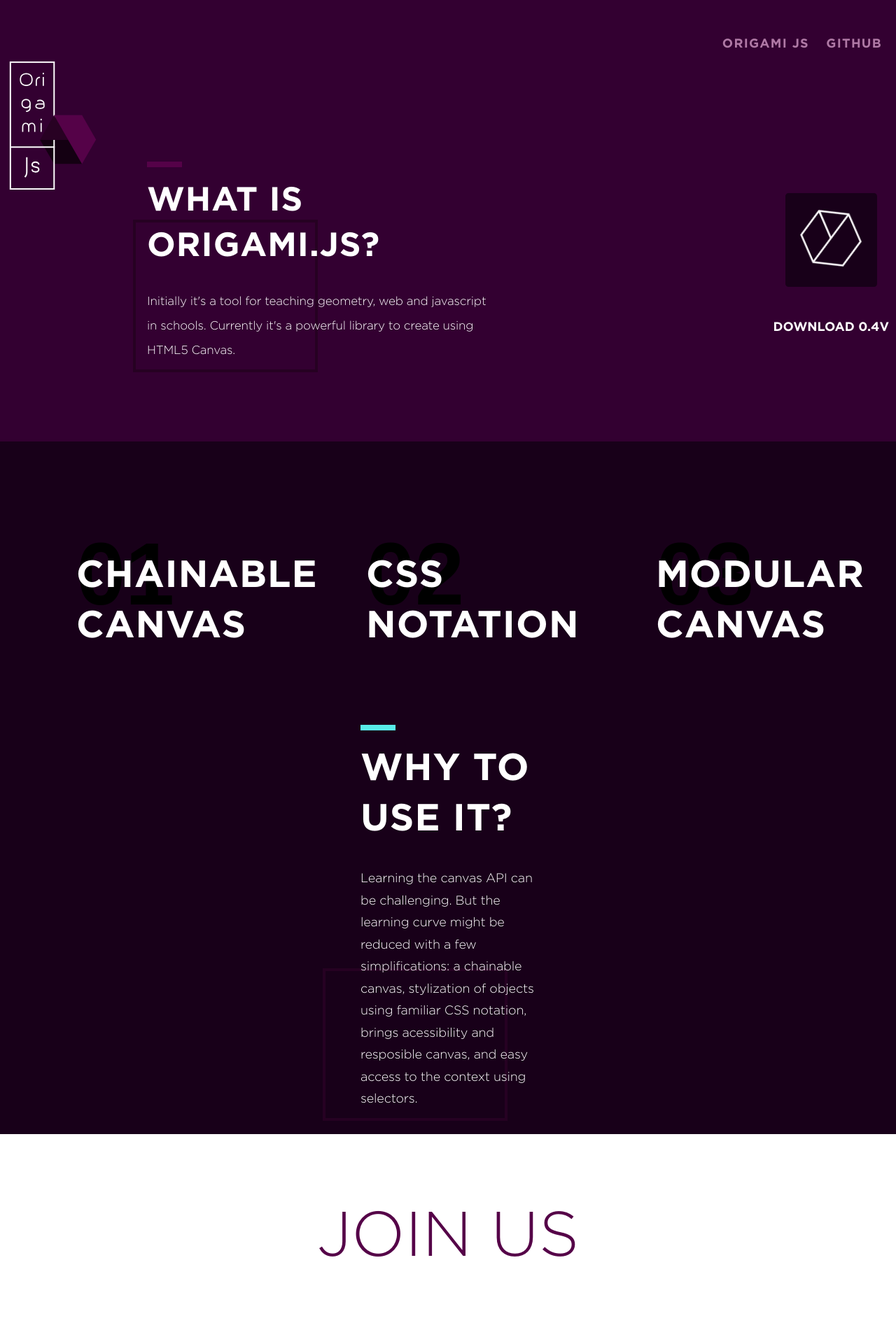
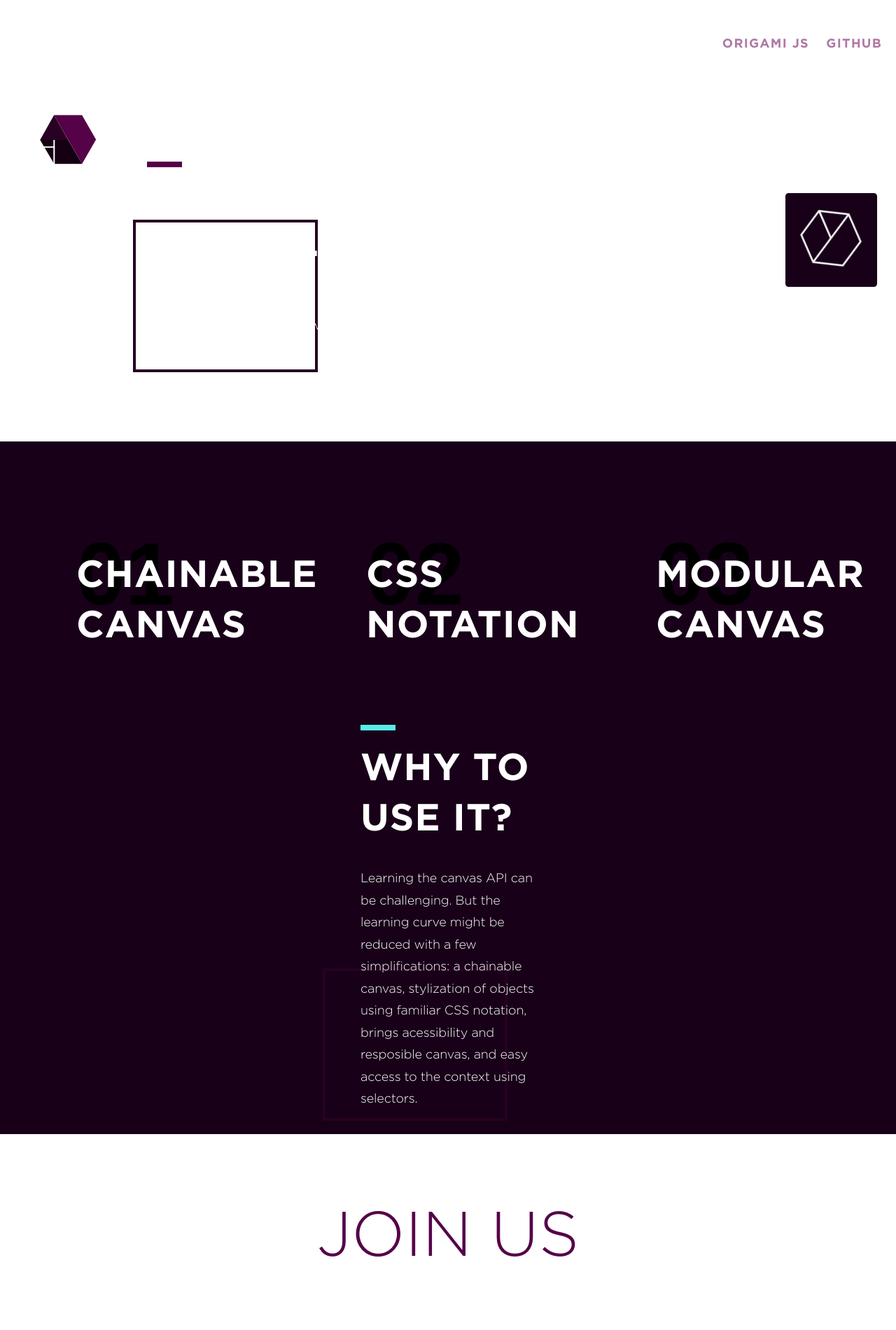
Before and after one commit to raphamorim/origamijs, a Jekyll site: the page built from index.html, in a window 1280 px wide. Shown: the top 1901 px of the page at 70% size. Built offline with Jekyll 4.4.1, drawn with Linux system fonts in a browser that asks for light colours; grey boxes are pictures that could not be loaded.

Commit message:
Remove background color and active class in nav

```diff
--- a/assets/stylesheet/atoms/global.scss
+++ b/assets/stylesheet/atoms/global.scss
@@ -6,9 +6,9 @@
 				box-sizing: border-box;
 }
 
-body {
-	background-color: $purple;
-}
+// body {
+// 	background-color: $purple;
+// }
 
 .container {
 	margin: 0 auto;
```
Also changed, not shown: assets/stylesheet/molecules/about.scss (line endings or trailing spaces).
